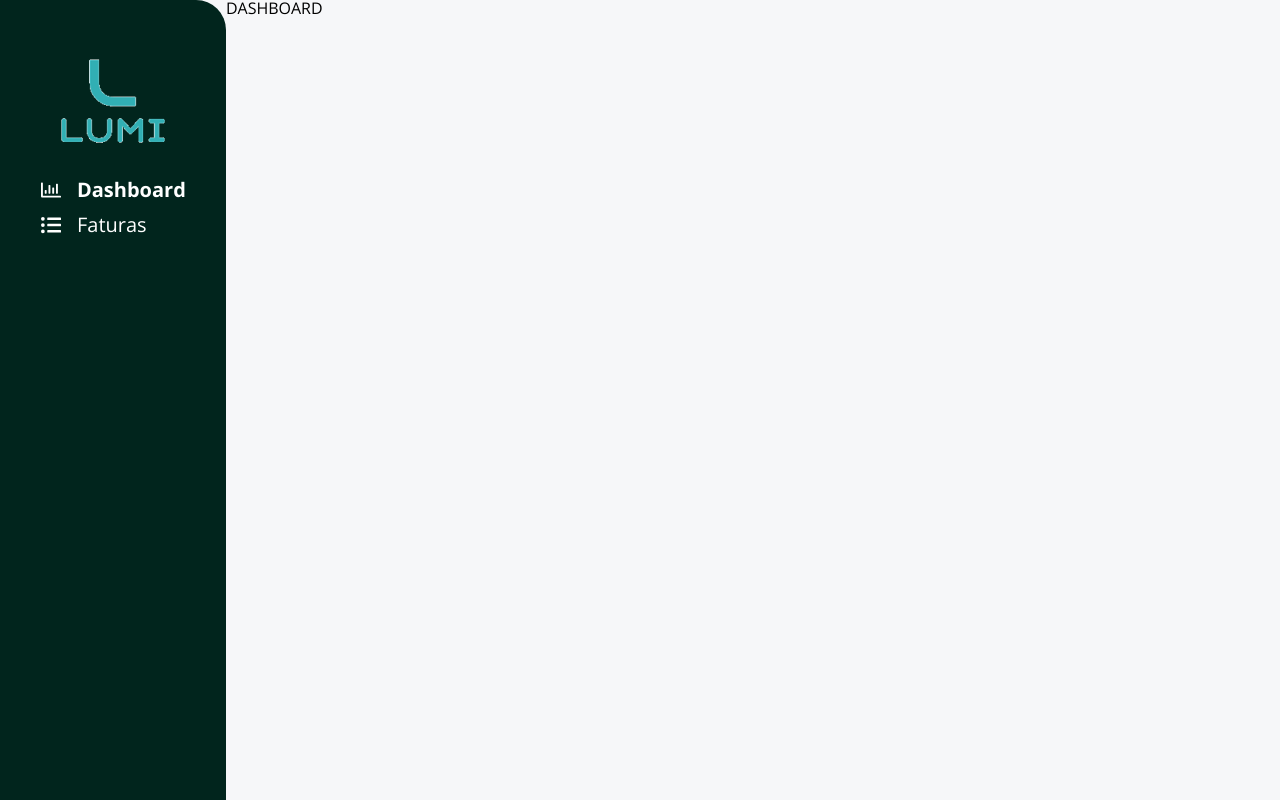
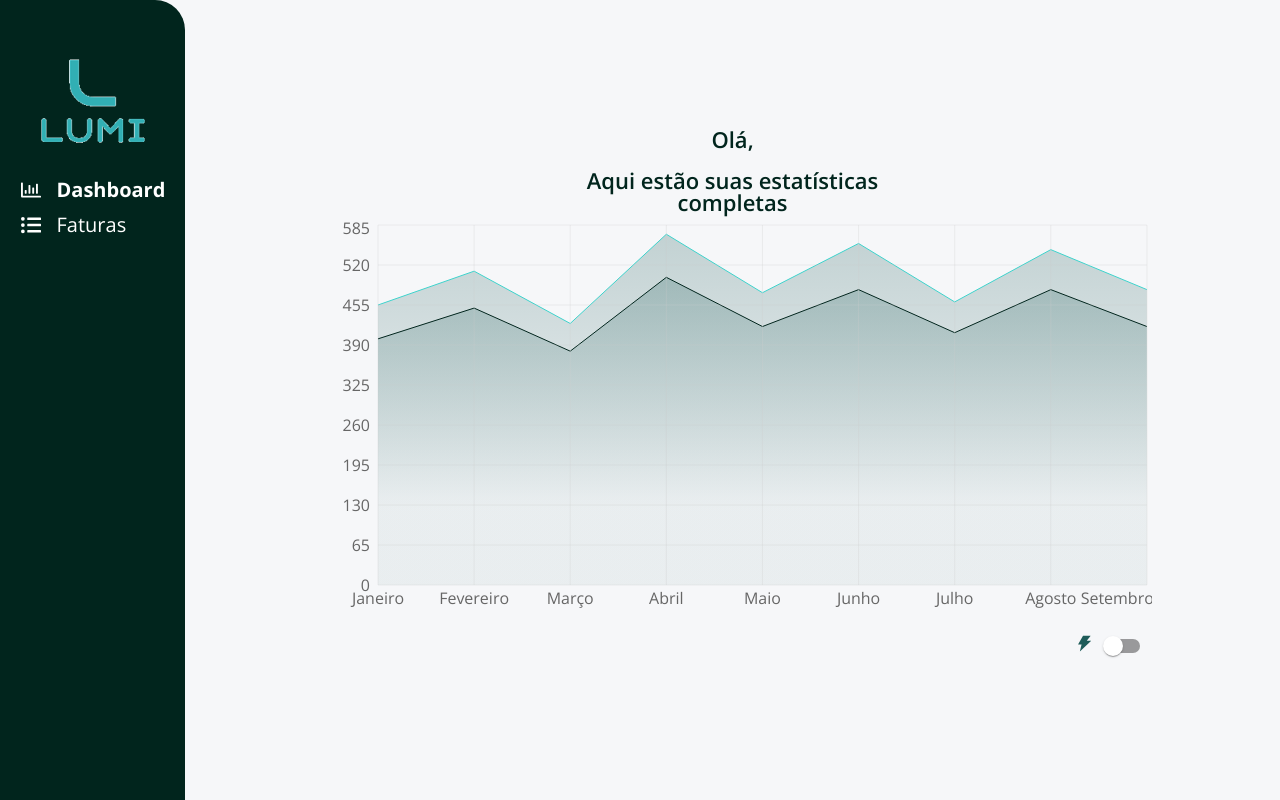
Before and after one commit to lufelipe12/lumi-test-app, a Next.js app: page / in a window 1280 px wide. Built offline with nearby package versions, Linux system fonts and the light colour scheme.

Commit message:
feat: added dashboard page

```diff
--- a/src/app/layout.tsx
+++ b/src/app/layout.tsx
@@ -1,9 +1,9 @@
 "use client";
+import { Open_Sans } from "next/font/google";
 
 import { Sidebar } from "@/components/sidebar";
 import StyledComponentsRegistry from "@/lib/registry";
 import GlobalStyle from "@/styles/global-styles";
-import { Open_Sans } from "next/font/google";
 
 const openSans = Open_Sans({ subsets: ["latin"] });
 
@@ -15,6 +15,7 @@ export default function RootLayout({
   return (
     <html lang="en">
       <GlobalStyle />
+
       <body className={openSans.className}>
         <Sidebar />
         <StyledComponentsRegistry>{children}</StyledComponentsRegistry>
--- a/src/app/page.tsx
+++ b/src/app/page.tsx
@@ -1,9 +1,39 @@
 "use client";
+import { useState } from "react";
+import { FaDollarSign } from "react-icons/fa";
+import { AiFillThunderbolt } from "react-icons/ai";
+import { Switch } from "@mui/material";
+
+import { Charts } from "@/components/chart";
+import * as S from "./style";
 
 export default function Home() {
+  const [type, setType] = useState<"kwh" | "money">("kwh");
+
   return (
-    <main>
-      <h1>DASHBOARD</h1>
-    </main>
+    <S.Container>
+      <S.ChartContainer>
+        <S.StyledDiv>
+          <S.StyledTitle>Olá,</S.StyledTitle>
+          <S.StyledTitle>Aqui estão suas estatísticas completas</S.StyledTitle>
+        </S.StyledDiv>
+        <Charts type={type} />
+        <S.ToggleSection>
+          {type == "kwh" ? (
+            <AiFillThunderbolt
+              style={{ color: "var(--green-1)", fontSize: "1.2rem" }}
+            />
+          ) : (
+            <FaDollarSign
+              style={{ color: "var(--green-1)", fontSize: "1.2rem" }}
+            />
+          )}
+          <Switch
+            color="success"
+            onClick={() => (type == "kwh" ? setType("money") : setType("kwh"))}
+          />
+        </S.ToggleSection>
+      </S.ChartContainer>
+    </S.Container>
   );
 }
--- /dev/null
+++ b/src/app/style.ts
@@ -0,0 +1,38 @@
+"use client";
+
+import styled from "styled-components";
+
+export const Container = styled.main`
+  width: 100%;
+  padding: 8rem;
+  margin: 0 auto;
+  display: flex;
+  justify-content: center;
+`;
+
+export const StyledDiv = styled.div`
+  width: 18.75rem;
+  display: flex;
+  flex-direction: column;
+  gap: 1.2rem;
+`;
+
+export const ChartContainer = styled.div`
+  display: flex;
+  flex-wrap: wrap;
+  justify-content: center;
+`;
+
+export const StyledTitle = styled.h1`
+  font-size: 1.375rem;
+  text-align: center;
+  color: var(--green-dark);
+  font-weight: 600;
+`;
+
+export const ToggleSection = styled.section`
+  width: 100%;
+  display: flex;
+  align-items: baseline;
+  justify-content: flex-end;
+`;
--- /dev/null
+++ b/src/components/chart/index.tsx
@@ -0,0 +1,83 @@
+"use-client";
+
+import {
+  ResponsiveContainer,
+  AreaChart,
+  XAxis,
+  YAxis,
+  Area,
+  Tooltip,
+  CartesianGrid,
+} from "recharts";
+
+import { valuesMock } from "@/mocks/values.mock";
+import { useEffect, useState } from "react";
+
+interface ChartsProps {
+  type: string;
+}
+
+export const Charts = ({ type }: ChartsProps) => {
+  const defineByType = () => {
+    return valuesMock.data.map((value) => {
+      return {
+        consumo:
+          type == "kwh"
+            ? value.electricity + value.sceee
+            : parseFloat(value.electricityValue) + parseFloat(value.sceeeValue),
+        compensada:
+          type == "kwh"
+            ? value.compensatedEnergy
+            : value.compensatedEnergyValue,
+        ["mês"]: value.month,
+      };
+    });
+  };
+
+  useEffect(() => {
+    defineByType();
+  }, [type]);
+
+  return (
+    <ResponsiveContainer width="100%" height={400}>
+      <AreaChart data={defineByType()}>
+        <defs>
+          <linearGradient id="color" x1="0" y1="0" x2="0" y2="1">
+            <stop offset="0%" stopColor={`var(--green-1)`} stopOpacity={0.4} />
+            <stop
+              offset="75%"
+              stopColor={`var(--green-1)`}
+              stopOpacity={0.05}
+            />
+          </linearGradient>
+        </defs>
+
+        <Area dataKey="consumo" stroke={`var(--green-0)`} fill="url(#color)" />
+        <Area
+          dataKey="compensada"
+          stroke={`var(--green-dark)`}
+          fill="url(#color)"
+        />
+
+        <XAxis dataKey="mês" axisLine={false} tickLine={false} />
+
+        <YAxis
+          dataKey="consumo"
+          axisLine={false}
+          tickLine={false}
+          tickCount={10}
+        />
+
+        <Tooltip
+          formatter={(number) =>
+            `${type == "money" ? "R$" : ""}${number}${
+              type == "kwh" ? "kWh" : ""
+            }`
+          }
+        />
+
+        <CartesianGrid opacity={0.3} />
+      </AreaChart>
+    </ResponsiveContainer>
+  );
+};
--- a/src/components/sidebar/index.tsx
+++ b/src/components/sidebar/index.tsx
@@ -3,10 +3,10 @@
 import Image from "next/image";
 import Link from "next/link";
 import { FaRegChartBar, FaListUl } from "react-icons/fa";
+import { useState } from "react";
 
 import Logo from "../../../public/lumi-logo.png";
 import * as S from "./styles";
-import { useState } from "react";
 
 export const Sidebar = () => {
   const [onPage, setOnPage] = useState<"dash" | "invoices">("dash");
--- /dev/null
+++ b/src/mocks/values.mock.ts
@@ -0,0 +1,151 @@
+export const valuesMock = {
+  currentPage: 1,
+  pageSize: 5,
+  quantity: 2,
+  data: [
+    {
+      id: 1,
+      clientNumber: "7202187422",
+      month: "Janeiro",
+      year: 2023,
+      electricity: 55,
+      electricityValue: "52.36",
+      sceee: 400,
+      sceeeValue: "205.10",
+      compensatedEnergy: 400,
+      compensatedEnergyValue: "195.75",
+      contribution: "50.20",
+      total: "108.31",
+      billUrl:
+        "https://lumi-pdfs.s3.us-east-1.amazonaws.com/3001117181-01-2023-d74837dd-01e9-4eb5-9738-8c6a0b185efc.pdf",
+    },
+    {
+      id: 2,
+      clientNumber: "7202187422",
+      month: "Fevereiro",
+      year: 2023,
+      electricity: 60,
+      electricityValue: "57.12",
+      sceee: 450,
+      sceeeValue: "230.45",
+      compensatedEnergy: 450,
+      compensatedEnergyValue: "222.18",
+      contribution: "55.30",
+      total: "120.53",
+      billUrl:
+        "https://lumi-pdfs.s3.us-east-1.amazonaws.com/3001117181-02-2023-d74837dd-01e9-4eb5-9738-8c6a0b185efc.pdf",
+    },
+    {
+      id: 3,
+      clientNumber: "7202187422",
+      month: "Março",
+      year: 2023,
+      electricity: 45,
+      electricityValue: "42.84",
+      sceee: 380,
+      sceeeValue: "195.75",
+      compensatedEnergy: 380,
+      compensatedEnergyValue: "187.48",
+      contribution: "45.60",
+      total: "98.92",
+      billUrl:
+        "https://lumi-pdfs.s3.us-east-1.amazonaws.com/3001117181-03-2023-d74837dd-01e9-4eb5-9738-8c6a0b185efc.pdf",
+    },
+    {
+      id: 4,
+      clientNumber: "7202187422",
+      month: "Abril",
+      year: 2023,
+      electricity: 70,
+      electricityValue: "66.64",
+      sceee: 500,
+      sceeeValue: "256.25",
+      compensatedEnergy: 500,
+      compensatedEnergyValue: "250.99",
+      contribution: "62.50",
+      total: "135.63",
+      billUrl:
+        "https://lumi-pdfs.s3.us-east-1.amazonaws.com/3001117181-04-2023-d74837dd-01e9-4eb5-9738-8c6a0b185efc.pdf",
+    },
+    {
+      id: 5,
+      clientNumber: "7202187422",
+      month: "Maio",
+      year: 2023,
+      electricity: 55,
+      electricityValue: "52.36",
+      sceee: 420,
+      sceeeValue: "215.36",
+      compensatedEnergy: 420,
+      compensatedEnergyValue: "207.09",
+      contribution: "52.72",
+      total: "114.17",
+      billUrl:
+        "https://lumi-pdfs.s3.us-east-1.amazonaws.com/3001117181-05-2023-d74837dd-01e9-4eb5-9738-8c6a0b185efc.pdf",
+    },
+    {
+      id: 6,
+      clientNumber: "7202187422",
+      month: "Junho",
+      year: 2023,
+      electricity: 75,
+      electricityValue: "71.40",
+      sceee: 480,
+      sceeeValue: "246.12",
+      compensatedEnergy: 480,
+      compensatedEnergyValue: "238.85",
+      contribution: "70.56",
+      total: "153.21",
+      billUrl:
+        "https://lumi-pdfs.s3.us-east-1.amazonaws.com/3001117181-06-2023-d74837dd-01e9-4eb5-9738-8c6a0b185efc.pdf",
+    },
+    {
+      id: 7,
+      clientNumber: "7202187422",
+      month: "Julho",
+      year: 2023,
+      electricity: 50,
+      electricityValue: "47.78",
+      sceee: 410,
+      sceeeValue: "210.62",
+      compensatedEnergy: 410,
+      compensatedEnergyValue: "201.26",
+      contribution: "49.43",
+      total: "106.57",
+      billUrl:
+        "https://lumi-pdfs.s3.us-east-1.amazonaws.com/3001117181-07-2023-d74837dd-01e9-4eb5-9738-8c6a0b185efc.pdf",
+    },
+    {
+      id: 8,
+      clientNumber: "7202187422",
+      month: "Agosto",
+      year: 2023,
+      electricity: 65,
+      electricityValue: "61.90",
+      sceee: 480,
+      sceeeValue: "246.12",
+      compensatedEnergy: 480,
+      compensatedEnergyValue: "238.85",
+      contribution: "60.48",
+      total: "131.25",
+      billUrl:
+        "https://lumi-pdfs.s3.us-east-1.amazonaws.com/3001117181-08-2023-d74837dd-01e9-4eb5-9738-8c6a0b185efc.pdf",
+    },
+    {
+      id: 9,
+      clientNumber: "7202187422",
+      month: "Setembro",
+      year: 2023,
+      electricity: 60,
+      electricityValue: "57.12",
+      sceee: 420,
+      sceeeValue: "215.36",
+      compensatedEnergy: 420,
+      compensatedEnergyValue: "207.09",
+      contribution: "60.48",
+      total: "131.25",
+      billUrl:
+        "https://lumi-pdfs.s3.us-east-1.amazonaws.com/3001117181-08-2023-d74837dd-01e9-4eb5-9738-8c6a0b185efc.pdf",
+    },
+  ],
+};
```
Also changed, not shown: package.json (+6 -1 lines), 1 other file (tests, documents, lock files or other folders).
